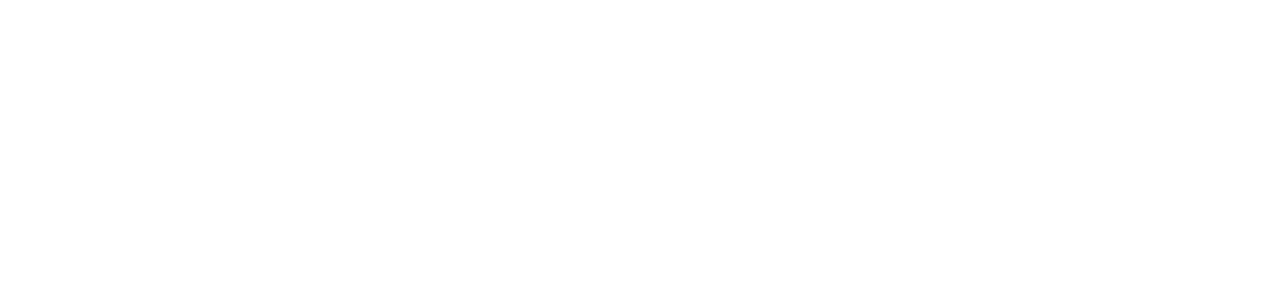
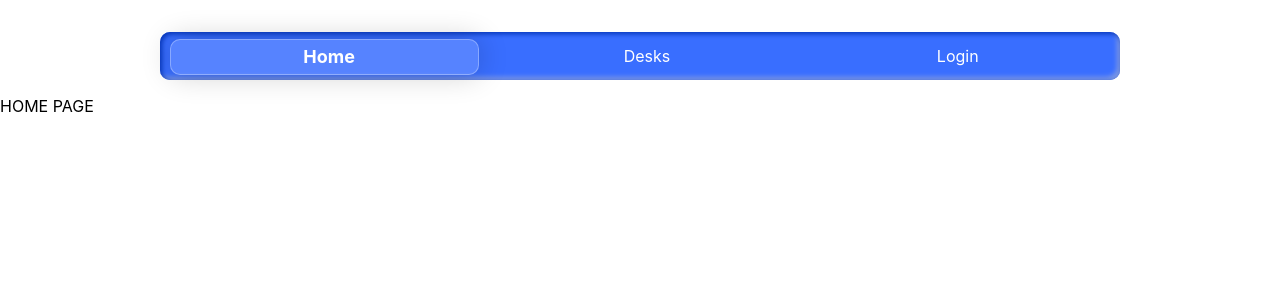
Before and after one commit to BokovDmitry/preject-manager-tool, a React (Create React App) app in the folder frontend/: page /home in a window 1280 px wide. Before the commit this address had no page. Shown: the top 300 px of the page. Built offline with nearby package versions, Linux system fonts and the light colour scheme.

Commit message:
NavBar designed

```diff
--- a/frontend/src/Components/Desks.tsx
+++ b/frontend/src/Components/Desks.tsx
@@ -4,6 +4,7 @@
 
 // Components
 import DeskModal from "./DeskModal.tsx";
+import NavBar from "./NavBar.tsx"
 
 interface DeskDetails {
     name: string;
--- /dev/null
+++ b/frontend/src/Components/Graph.tsx
@@ -0,0 +1,5 @@
+export default function Graph() {
+    return (
+        <div>GRAPH PAGE</div>
+    )
+}
--- /dev/null
+++ b/frontend/src/Components/Home.tsx
@@ -0,0 +1,7 @@
+import NavBar from './NavBar.tsx'
+
+export default function Home() {
+    return (
+        <div> HOME PAGE </div>
+    )
+}
--- a/frontend/src/Components/Login.tsx
+++ b/frontend/src/Components/Login.tsx
@@ -1,5 +1,7 @@
 import {useState} from 'react';
 import axios from 'axios';
+
+import NavBar from './NavBar.tsx'
 
 export default function Login() {
 
--- /dev/null
+++ b/frontend/src/Components/NavBar.tsx
@@ -0,0 +1,40 @@
+import { useRef } from "react";
+import { NavLink } from "react-router-dom";
+import "../Styles/NavBar.scss";
+
+export default function NavBar() {
+    const navRef = useRef<HTMLUListElement | null>(null);
+
+    const handleNavigate = (e: React.MouseEvent<HTMLAnchorElement, MouseEvent>) => {
+        const option = e.currentTarget;
+        const container = navRef.current;
+
+        if (!container) return;
+
+        const containerWidth = container.offsetWidth;
+        const itemCenter = option.offsetLeft + option.offsetWidth / 2;
+        const sliderLeft = itemCenter - containerWidth * 0.32 / 2; // 0.32 = 32%
+
+        container.style.setProperty('--slider-left', `${sliderLeft}px`);
+    };
+
+
+    return (
+        <div className="navbar-container">
+            <ul className="navbar-content" ref={navRef}>
+                {["Home", "Desks", "Login"].map((label, i) => (
+                <NavLink
+                  to={`/${label.toLowerCase()}`}
+                  key={i}
+                  onClick={handleNavigate}
+                  className={({ isActive }) =>
+                    `navbar-option ${isActive ? "active-option" : "inactive-option"}`
+                  }
+                >
+                  {label}
+                </NavLink>
+                ))}
+            </ul>
+        </div>
+    );
+}
--- /dev/null
+++ b/frontend/src/Styles/NavBar.css
@@ -0,0 +1,50 @@
+.navbar-container {
+  position: relative;
+  width: 100%;
+  height: clamp(50px, 12vh, 150px);
+  padding: 2em 10em;
+  box-sizing: border-box;
+}
+.navbar-container .navbar-content {
+  position: relative;
+  height: 100%;
+  margin: 0;
+  padding: 0.5em;
+  border-radius: 10px;
+  list-style: none;
+  display: flex;
+  justify-content: space-around;
+  background-color: rgb(57, 110, 255);
+  box-shadow: inset 2px 2px 5px rgb(4, 52, 185), inset -3px -3px 5px rgb(130, 156, 227);
+}
+.navbar-container .navbar-content::after {
+  content: "";
+  position: absolute;
+  height: 70%;
+  width: 32%;
+  top: 15%;
+  left: var(--slider-left, 1%);
+  border-radius: 10px;
+  background: rgba(255, 255, 255, 0.15);
+  box-shadow: 0 0 30px rgba(0, 0, 0, 0.2);
+  border: 1px solid rgba(255, 255, 255, 0.3);
+  transition: all 0.3s ease-in-out;
+  pointer-events: none;
+}
+.navbar-container .navbar-content .navbar-option {
+  text-decoration: none;
+  display: flex;
+  justify-content: center;
+  align-items: center;
+  color: black;
+  padding: 0 1em;
+  transition: all 0.3s ease-in-out;
+}
+.navbar-container .navbar-content .navbar-option.active-option {
+  font-size: large;
+  color: white;
+  font-weight: bold;
+}
+.navbar-container .navbar-content .navbar-option.inactive-option {
+  color: white;
+}/*# sourceMappingURL=NavBar.css.map */
--- /dev/null
+++ b/frontend/src/Styles/NavBar.scss
@@ -0,0 +1,57 @@
+.navbar-container {
+    position: relative;
+    width: 100%;
+    height: clamp(50px, 12vh, 150px);
+    padding: 2em 10em;
+    box-sizing: border-box;
+
+    .navbar-content {
+        position: relative;
+        height: 100%;
+        margin: 0;
+        padding: 0.5em;
+        border-radius: 10px;
+        list-style: none;
+        display: flex;
+        justify-content: space-around;
+        background-color: rgb(57, 110, 255);
+        box-shadow: inset 2px 2px 5px rgb(4, 52, 185),
+                    inset -3px -3px 5px rgb(130, 156, 227);
+
+        &::after {
+            content: '';
+            position: absolute;
+            height: 70%;
+            width: 32%;
+            top: 15%;
+            left: var(--slider-left, 1%);
+            border-radius: 10px;
+            background: rgba(255, 255, 255, 0.15);
+            box-shadow: 0 0 30px rgba(0, 0, 0, 0.2);
+            // backdrop-filter: blur(2px);
+            border: 1px solid rgba(255, 255, 255, 0.3);
+            transition: all 0.3s ease-in-out;
+            pointer-events: none;
+        }
+
+        .navbar-option {
+            text-decoration: none;
+            display: flex;
+            justify-content: center;
+            align-items: center;
+            color: black;
+            padding: 0 1em;
+            transition: all 0.3s ease-in-out;
+
+            &.active-option {
+                font-size: large;
+                color: white;
+                font-weight: bold;
+            }
+
+            &.inactive-option {
+                color: white;
+            }
+        }
+    }
+}
--- a/frontend/src/index.js
+++ b/frontend/src/index.js
@@ -6,13 +6,17 @@
 import Desks from './Components/Desks.tsx';
 import Login from './Components/Login.tsx';
 import TaskList from './Components/TaskList.tsx'
+import Home from './Components/Home.tsx'
+import NavBar from './Components/NavBar.tsx'
 
 export default function Main() {
   return (
     <BrowserRouter>
+    <NavBar />
       <Routes>
-        <Route path="/" element={<Desks />} />
+        <Route path="/desks" element={<Desks />} />
         <Route path="/login" element={<Login />} />
+        <Route path='/home' element={<Home />} />
         <Route path="/tasks/:deskId" element={<TaskList />}></Route>
       </Routes>
     </BrowserRouter>
```
Also changed, not shown: frontend/package.json (+6 -1 lines), frontend/src/Styles/Desks.scss (added), 2 other files (tests, documents, lock files or other folders).
